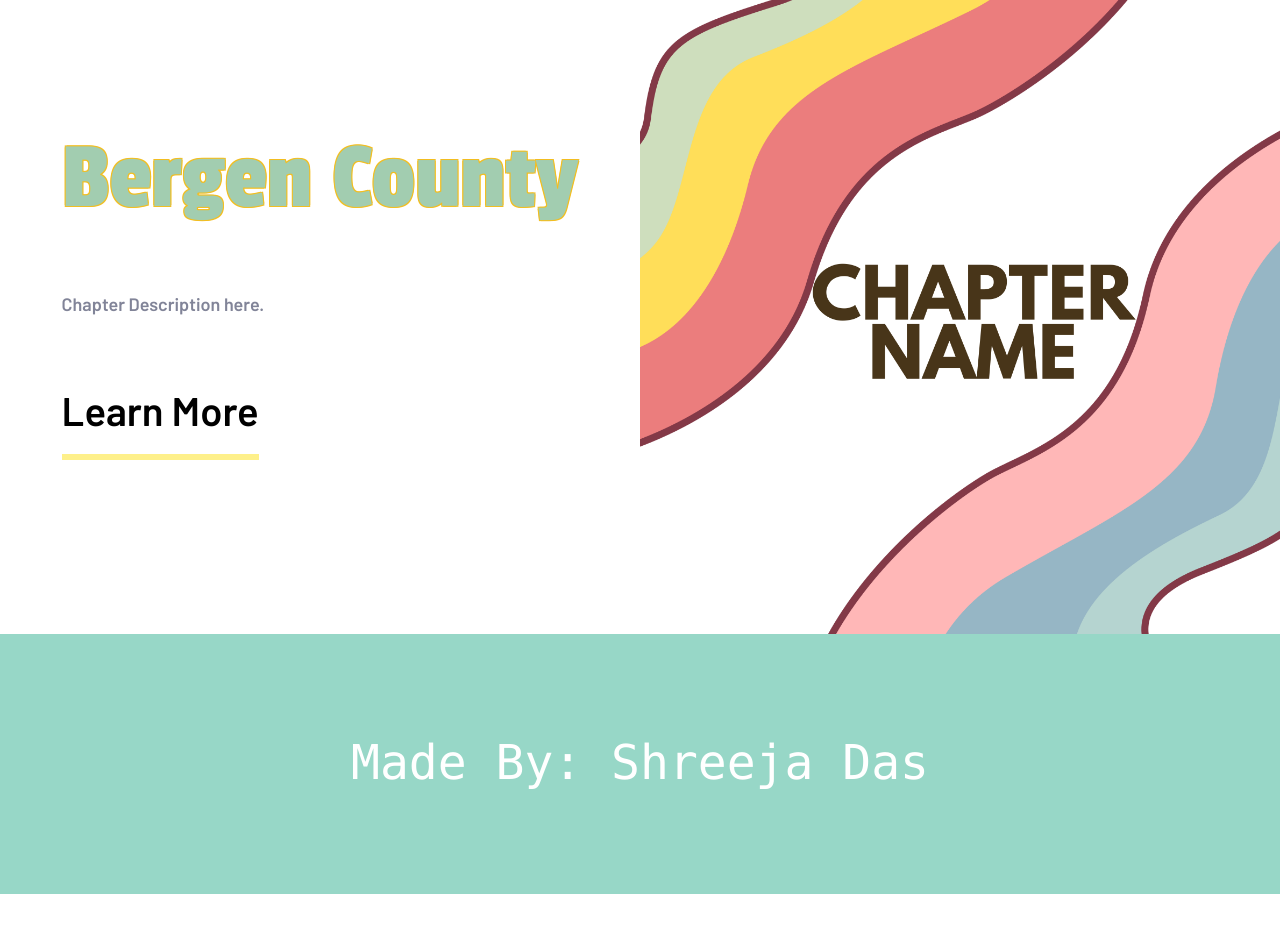
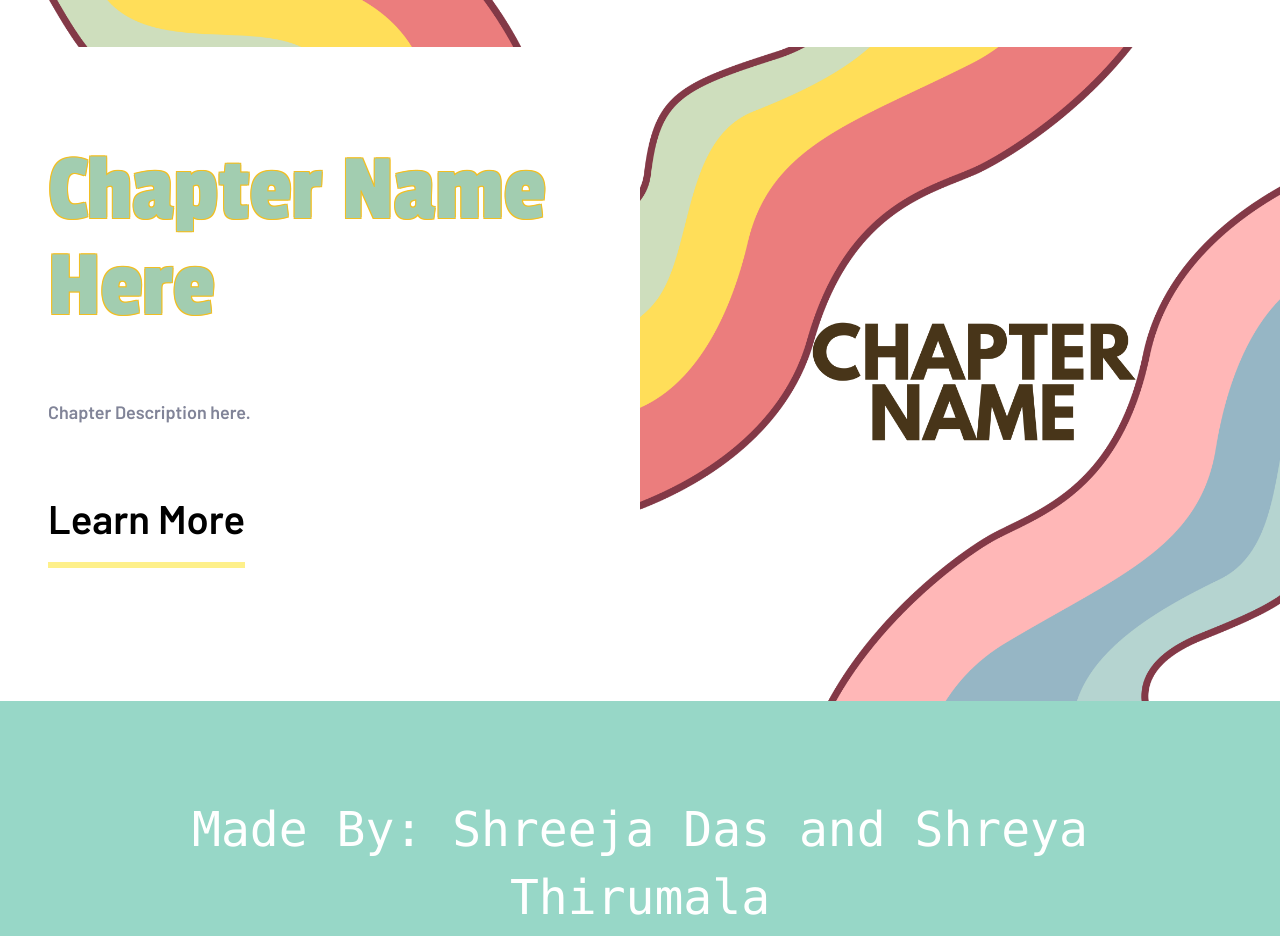
Before and after one commit to shreejalearn/CompSciForGirls, a plain HTML site: page chapters.html in a window 1280 px wide. Shown: the part 2100-3036 px from the top of the page. Before the commit the page ends 2994 px from the top, so only its background shows below. Drawn offline with Linux system fonts and the light colour scheme.

Commit message:
Updated BC Chapter Info

```diff
--- a/chapters.html
+++ b/chapters.html
@@ -62,7 +62,8 @@
                 <div class="px-6 py-12 grid place-items-center md:col-start-1 md:row-start-1">
                     <div class="max-w-md space-y-8 text-center md:text-left">
                         <h1 class="text-3xl mobile:text-5xl text-blue">Bergen County</h1>
-                        <p class="text text-Dark-grayish-blue">Chapter Description here.</p>
+                        <p class="text text-Dark-grayish-blue">In the tech-driven landscape of Bergen County, NJ, Prisha directs this chapter of CompSci For Girls with Shreya and Shreeja as the dynamic tech team. Their mission is to bridge gender inequality in tech by leveraging their expertise in tutoring Java, JavaScript, Python, web development, SQL, machine learning, and mobile app development.
+                        </p>
 
                         <a href="https://docs.google.com/document/d/136_kwohwPvhpNq3-XKkNgqA3aw7rnSFf-w9SWu-SQhE/edit?usp=sharing"
                         class="inline-block font-Barlow font-semibold text-xl links-after after:bg-yellow-200"
@@ -97,7 +98,7 @@
 
                 <div class="px-6 py-12 grid place-items-center md:col-start-1 md:row-start-1">
                     <div class="max-w-md space-y-8 text-center md:text-left">
-                        <h1 class="text-3xl mobile:text-5xl text-blue">Bergen County</h1>
+                        <h1 class="text-3xl mobile:text-5xl text-blue">Chapter Name Here</h1>
                         <p class="text text-Dark-grayish-blue">Chapter Description here.</p>
 
                         <a href="#" class="inline-block font-Barlow font-semibold text-xl links-after after:bg-yellow-200">Learn More</a>
@@ -116,7 +117,7 @@
         <footer class="bg-light-moderate-cyan px-4 py-12 ">
             <div class="max-w-md space-y-8 mx-auto">
 
-                <h1 class="font-mono text-2xl mobile:text-2xl text-center text-white"><code class="text-white">Made By: Shreeja Das</code></h1>
+                <h1 class="font-mono text-2xl mobile:text-2xl text-center text-white"><code class="text-white">Made By: Shreeja Das and Shreya Thirumala</code></h1>
         </footer>
 
         <script src="script2.js"></script>
```
